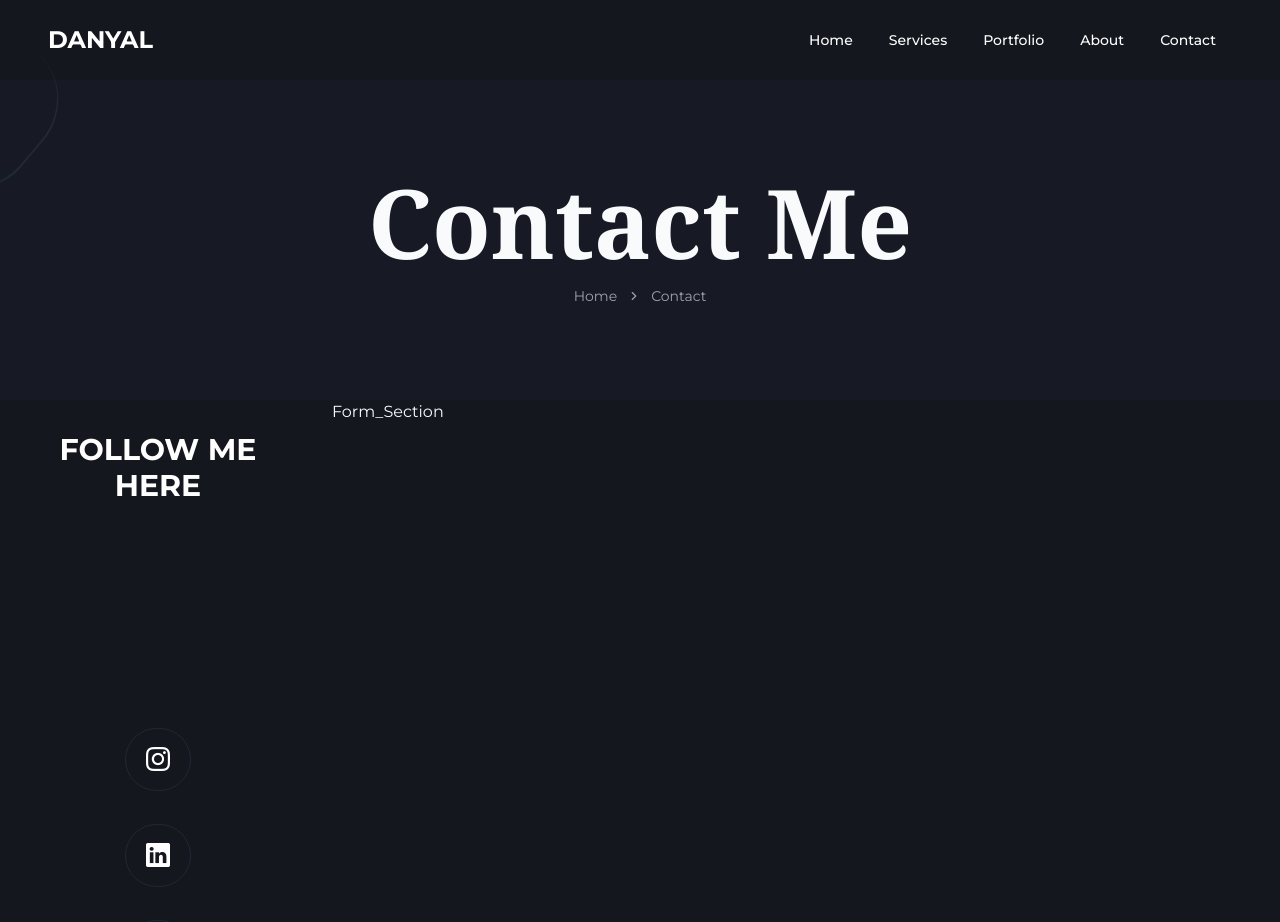
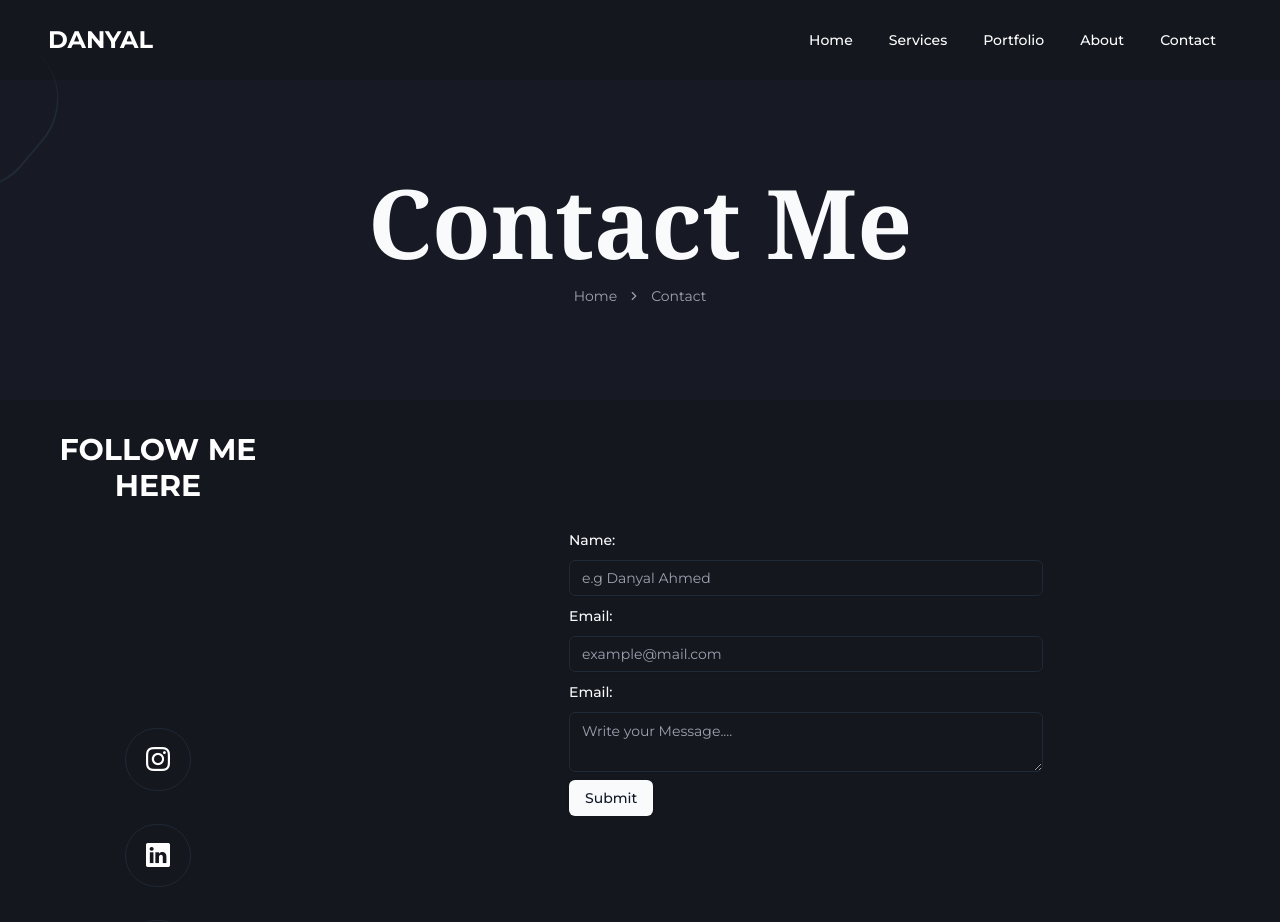
Before and after one commit to Danyal072/professtional-portfolio, a Next.js app: page /contact in a window 1280 px wide. Shown: the top 922 px of the page. Built offline with nearby package versions, Linux system fonts and the light colour scheme.

Commit message:
Contact Page Added

```diff
--- a/package.json
+++ b/package.json
@@ -10,7 +10,9 @@
   },
   "dependencies": {
     "@gsap/react": "^2.1.2",
+    "@hookform/resolvers": "^3.10.0",
     "@radix-ui/react-dialog": "^1.1.4",
+    "@radix-ui/react-label": "^2.1.1",
     "@radix-ui/react-navigation-menu": "^1.2.3",
     "@radix-ui/react-progress": "^1.1.1",
     "@radix-ui/react-slot": "^1.1.1",
@@ -27,13 +29,15 @@
     "react": "^19.0.0",
     "react-awesome-slider": "^4.1.0",
     "react-dom": "^19.0.0",
+    "react-hook-form": "^7.54.2",
     "react-markdown": "^9.0.3",
     "rehype-raw": "^7.0.0",
     "sheryjs": "^1.0.0-beta.0.1.8",
     "swiper": "^11.2.1",
     "tailwind-merge": "^2.6.0",
     "tailwindcss-animate": "^1.0.7",
-    "vaul": "^1.1.2"
+    "vaul": "^1.1.2",
+    "zod": "^3.24.1"
   },
   "devDependencies": {
     "@eslint/eslintrc": "^3",
--- a/src/app/components/contact_sections/Form_Section.tsx
+++ b/src/app/components/contact_sections/Form_Section.tsx
@@ -1,7 +1,79 @@
+"use client"
 import React from 'react'
+import { Button } from "@/components/ui/button"
+import {
+  Form,
+  FormControl,
+  FormDescription,
+  FormField,
+  FormItem,
+  FormLabel,
+  FormMessage,
+} from "@/components/ui/form"
+import { Input } from "@/components/ui/input"
+import { Textarea } from "@/components/ui/textarea"
 
+
+import { z } from "zod"
+import { useForm } from 'react-hook-form'
+
+const schema = z.object({
+  name: z.string().nonempty(),
+  mail: z.string().email(),
+  msg: z.string().nonempty(),
+})
 export default function Form_Section() {
+  const form = useForm()
   return (
-    <div>Form_Section</div>
+    <>
+        <Form>
+         <form onSubmit={form.handleSubmit((data) => { console.log(data) })}>
+        <FormField
+          control={form.control}
+          name="name"
+          render={({field}) => (
+            <FormItem>
+              <FormLabel htmlFor="text">Name: </FormLabel>
+              <FormControl>
+                <Input placeholder='e.g Danyal Ahmed' {...field} />
+              </FormControl>
+              <FormDescription />
+              <FormMessage />
+            </FormItem>
+          )}
+        />
+        <FormField
+          control={form.control}
+          name="mail"
+          render={({field}) => (
+            <FormItem>
+              <FormLabel htmlFor="mail">Email: </FormLabel>
+              <FormControl>
+                <Input placeholder='example@mail.com' {...field} />
+              </FormControl>
+              <FormDescription />
+              <FormMessage />
+            </FormItem>
+          )}
+        />
+         <FormField
+          control={form.control}
+          name="msg"
+          render={({field}) => (
+            <FormItem>
+              <FormLabel htmlFor="mail">Email: </FormLabel>
+              <FormControl>
+                <Textarea placeholder='Write your Message....' {...field} />
+              </FormControl>
+              <FormDescription />
+              <FormMessage />
+            </FormItem>
+          )}
+        />
+        <Button type="submit">Submit</Button>
+        </form>
+      </Form>
+
+    </>
   )
 }
--- a/src/app/components/contact_sections/Header_Contact.tsx
+++ b/src/app/components/contact_sections/Header_Contact.tsx
@@ -3,7 +3,6 @@
     BreadcrumbItem,
     BreadcrumbLink,
     BreadcrumbList,
-    BreadcrumbPage,
     BreadcrumbSeparator,
   } from "@/components/ui/breadcrumb"
 
--- a/src/app/components/home-sections/Hero.tsx
+++ b/src/app/components/home-sections/Hero.tsx
@@ -17,9 +17,9 @@
                e.preventDefault();
             }else if(e.ctrlKey && e.key === 'U') {
                e.preventDefault();
-            }else if(e.key === 'F12') {
-               e.preventDefault();
-            }
+            }// }else if(e.key === 'F12') {
+            //    e.preventDefault();
+            // }
         }
 
     })
--- a/src/app/components/home-sections/post.tsx
+++ b/src/app/components/home-sections/post.tsx
@@ -29,7 +29,7 @@
 
 
 
-            <Card className='flex flex-col md:flex-row justify-center items-center gap-2 lg:gap-4 xl:gap-10 rounded-none bg-primary/80 !text-secondary border-none h-[25vh] relative'>
+            <Card className='flex flex-col md:flex-row justify-center items-center gap-2 lg:gap-4 xl:gap-10 rounded-none bg-primary/80 !text-secondary border-none h-auto lg:h-[25vh] relative'>
                 <CardHeader className='relative w-[50vw] md:w-[20vw] lg:w-[20vw]'>
                     <Image src={item.thumbinal} alt="post-thumbinal" className='object-contain relative' width={400} height={300} />
                 </CardHeader>
--- a/src/app/contact/page.tsx
+++ b/src/app/contact/page.tsx
@@ -19,8 +19,11 @@
                     <div id="side-bar" className='w-1/4 h-full hidden lg:block'>
                         <SideBar />
                     </div>
-                    <div id="f_section" className='w-[75%] h-full'>
-                        <Form_Section />
+                    <div id="f_section" className='relative top-[8rem] w-[75%] h-full flex justify-center items-center'>
+
+                        <div id="inner_section" className='w-1/2 h-full'>
+                            <Form_Section />
+                        </div>
                     </div>
                 </div>
             </div>
--- a/src/components/ui/button.tsx
+++ b/src/components/ui/button.tsx
@@ -24,8 +24,7 @@
         default: "h-9 px-4 py-2",
         sm: "h-8 rounded-md px-3 text-xs",
         lg: "h-10 rounded-md px-8",
-        icon: "h-12 w-12",
-        iconLg: "sm:!h-16 h-9 w-9 sm:!w-16",
+        icon: "h-9 w-9",
       },
     },
     defaultVariants: {
--- /dev/null
+++ b/src/components/ui/form.tsx
@@ -0,0 +1,181 @@
+"use client"
+
+import * as React from "react"
+import * as LabelPrimitive from "@radix-ui/react-label"
+import { Slot } from "@radix-ui/react-slot"
+import {
+  Controller,
+  ControllerProps,
+  FieldPath,
+  FieldValues,
+  FormProvider,
+  useFormContext,
+} from "react-hook-form"
+
+import { cn } from "@/lib/utils"
+import { Label } from "@/components/ui/label"
+
+const Form = FormProvider
+
+type FormFieldContextValue<
+  TFieldValues extends FieldValues = FieldValues,
+  TName extends FieldPath<TFieldValues> = FieldPath<TFieldValues>
+> = {
+  name: TName
+}
+
+const FormFieldContext = React.createContext<FormFieldContextValue>(
+  {} as FormFieldContextValue
+)
+
+const FormField = <
+  TFieldValues extends FieldValues = FieldValues,
+  TName extends FieldPath<TFieldValues> = FieldPath<TFieldValues>
+>({
+  ...props
+}: ControllerProps<TFieldValues, TName>) => {
+  return (
+    <FormFieldContext.Provider value={{ name: props.name }}>
+      <Controller {...props} />
+    </FormFieldContext.Provider>
+  )
+}
+
+const useFormField = () => {
+  const fieldContext = React.useContext(FormFieldContext);
+  const itemContext = React.useContext(FormItemContext);
+  const { getFieldState, formState } = useFormContext();
+
+  if (!fieldContext) {
+    throw new Error("useFormField should be used within <FormField>");
+  }
+
+  const fieldState = getFieldState
+    ? getFieldState(fieldContext.name, formState)
+    : { error: undefined, isDirty: false, isTouched: false };
+
+  const { id } = itemContext;
+
+  return {
+    id,
+    name: fieldContext.name,
+    formItemId: `${id}-form-item`,
+    formDescriptionId: `${id}-form-item-description`,
+    formMessageId: `${id}-form-item-message`,
+    ...fieldState,
+  };
+};
+
+
+type FormItemContextValue = {
+  id: string
+}
+
+const FormItemContext = React.createContext<FormItemContextValue>(
+  {} as FormItemContextValue
+)
+
+const FormItem = React.forwardRef<
+  HTMLDivElement,
+  React.HTMLAttributes<HTMLDivElement>
+>(({ className, ...props }, ref) => {
+  const id = React.useId()
+
+  return (
+    <FormItemContext.Provider value={{ id }}>
+      <div ref={ref} className={cn("space-y-2", className)} {...props} />
+    </FormItemContext.Provider>
+  )
+})
+FormItem.displayName = "FormItem"
+
+const FormLabel = React.forwardRef<
+  React.ElementRef<typeof LabelPrimitive.Root>,
+  React.ComponentPropsWithoutRef<typeof LabelPrimitive.Root>
+>(({ className, ...props }, ref) => {
+  const { error, formItemId } = useFormField()
+
+  return (
+    <Label
+      ref={ref}
+      className={cn(error && "text-destructive", className)}
+      htmlFor={formItemId}
+      {...props}
+    />
+  )
+})
+FormLabel.displayName = "FormLabel"
+
+const FormControl = React.forwardRef<
+  React.ElementRef<typeof Slot>,
+  React.ComponentPropsWithoutRef<typeof Slot>
+>(({ ...props }, ref) => {
+  const { error, formItemId, formDescriptionId, formMessageId } = useFormField()
+
+  return (
+    <Slot
+      ref={ref}
+      id={formItemId}
+      aria-describedby={
+        !error
+          ? `${formDescriptionId}`
+          : `${formDescriptionId} ${formMessageId}`
+      }
+      aria-invalid={!!error}
+      {...props}
+    />
+  )
+})
+FormControl.displayName = "FormControl"
+
+const FormDescription = React.forwardRef<
+  HTMLParagraphElement,
+  React.HTMLAttributes<HTMLParagraphElement>
+>(({ className, ...props }, ref) => {
+  const { formDescriptionId } = useFormField()
+
+  return (
+    <p
+      ref={ref}
+      id={formDescriptionId}
+      className={cn("text-[0.8rem] text-muted-foreground", className)}
+      {...props}
+    />
+  )
+})
+FormDescription.displayName = "FormDescription"
+
+const FormMessage = React.forwardRef<
+  HTMLParagraphElement,
+  React.HTMLAttributes<HTMLParagraphElement>
+>(({ className, children, ...props }, ref) => {
+  const { error, formMessageId } = useFormField()
+  const body = error ? String(error?.message) : children
+
+  if (!body) {
+    return null
+  }
+
+  return (
+    <p
+      ref={ref}
+      id={formMessageId}
+      className={cn("text-[0.8rem] font-medium text-destructive", className)}
+      {...props}
+    >
+      {body}
+    </p>
+  )
+})
+FormMessage.displayName = "FormMessage"
+
+export {
+  useFormField,
+  Form,
+  FormItem,
+  FormLabel,
+  FormControl,
+  FormDescription,
+  FormMessage,
+  FormField,
+}
--- /dev/null
+++ b/src/components/ui/label.tsx
@@ -0,0 +1,26 @@
+"use client"
+
+import * as React from "react"
+import * as LabelPrimitive from "@radix-ui/react-label"
+import { cva, type VariantProps } from "class-variance-authority"
+
+import { cn } from "@/lib/utils"
+
+const labelVariants = cva(
+  "text-sm font-medium leading-none peer-disabled:cursor-not-allowed peer-disabled:opacity-70"
+)
+
+const Label = React.forwardRef<
+  React.ElementRef<typeof LabelPrimitive.Root>,
+  React.ComponentPropsWithoutRef<typeof LabelPrimitive.Root> &
+    VariantProps<typeof labelVariants>
+>(({ className, ...props }, ref) => (
+  <LabelPrimitive.Root
+    ref={ref}
+    className={cn(labelVariants(), className)}
+    {...props}
+  />
+))
+Label.displayName = LabelPrimitive.Root.displayName
+
+export { Label }
--- /dev/null
+++ b/src/components/ui/textarea.tsx
@@ -0,0 +1,22 @@
+import * as React from "react"
+
+import { cn } from "@/lib/utils"
+
+const Textarea = React.forwardRef<
+  HTMLTextAreaElement,
+  React.ComponentProps<"textarea">
+>(({ className, ...props }, ref) => {
+  return (
+    <textarea
+      className={cn(
+        "flex min-h-[60px] w-full rounded-md border border-input bg-transparent px-3 py-2 text-base shadow-sm placeholder:text-muted-foreground focus-visible:outline-none focus-visible:ring-1 focus-visible:ring-ring disabled:cursor-not-allowed disabled:opacity-50 md:text-sm",
+        className
+      )}
+      ref={ref}
+      {...props}
+    />
+  )
+})
+Textarea.displayName = "Textarea"
+
+export { Textarea }
```
Also changed, not shown: 1 other file (tests, documents, lock files or other folders).
